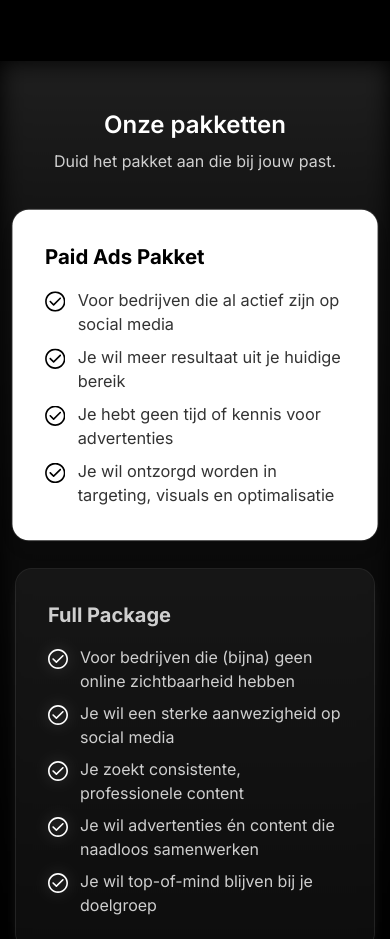
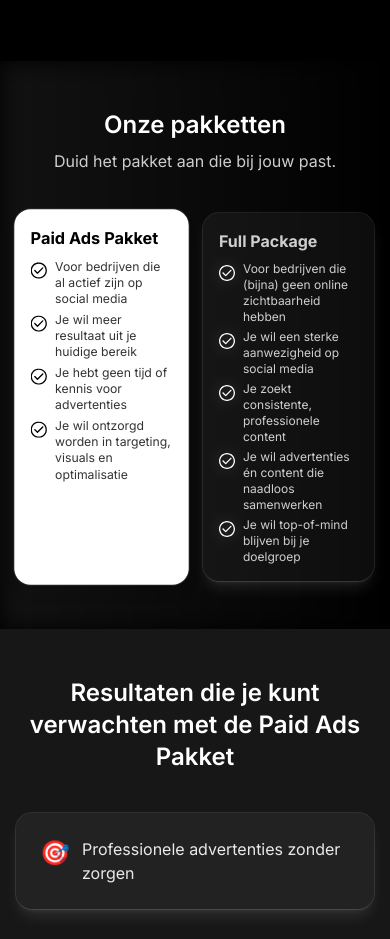
Before and after one commit to 6ftwardje/arcfunnelpage-02, a plain HTML site: page index.html in a window 390 px wide. Shown: the part 1442-2381 px from the top of the page. Drawn offline with nearby package versions, Linux system fonts and the light colour scheme; a script that the page names is missing.

Commit message:
Light-effect altijd horizontaal + illustration-table.png toegevoegd

```diff
--- a/index.html
+++ b/index.html
@@ -89,52 +89,52 @@
           <div class="container mx-auto px-4 md:px-6 py-12 md:py-20 animate-fadeInUp relative z-10">
             <h2 class="text-2xl md:text-3xl font-semibold text-center mb-2">Onze pakketten</h2>
             <p class="text-white/80 text-center mb-10">Duid het pakket aan die bij jouw past.</p>
-            <div class="grid md:grid-cols-2 gap-8 max-w-4xl mx-auto">
+            <div class="grid grid-cols-2 md:grid-cols-2 gap-4 max-w-4xl mx-auto">
               <!-- Paid Ads Pakket -->
-              <div id="paid-ads" class="bg-white/5 rounded-2xl p-8 shadow-lg shadow-white/10 ring-1 ring-white/10 flex flex-col items-start hover:scale-105 hover:shadow-white/20 transition cursor-pointer package-option active" data-package="paid-ads" @click="updateActivePackage('paid-ads')">
-                <h3 class="text-xl font-bold mb-4">Paid Ads Pakket</h3>
-                <ul class="package-list space-y-2">
-                  <li class="flex items-start gap-3">
-                    <img src="assets/checkmark.svg" alt="Checkmark" class="w-5 h-5 mt-1 filter brightness-0 invert drop-shadow-[0_0_8px_rgba(255,255,255,0.3)]" />
-                    <span>Voor bedrijven die al actief zijn op social media</span>
+              <div id="paid-ads" class="bg-white/5 rounded-2xl p-4 md:p-8 shadow-lg shadow-white/10 ring-1 ring-white/10 flex flex-col items-start hover:scale-105 hover:shadow-white/20 transition cursor-pointer package-option active" data-package="paid-ads" @click="updateActivePackage('paid-ads')">
+                <h3 class="text-base md:text-xl font-bold mb-2 md:mb-4">Paid Ads Pakket</h3>
+                <ul class="package-list space-y-1 md:space-y-2">
+                  <li class="flex items-start gap-2 md:gap-3">
+                    <img src="assets/checkmark.svg" alt="Checkmark" class="w-4 h-4 md:w-5 md:h-5 mt-1 filter brightness-0 invert drop-shadow-[0_0_8px_rgba(255,255,255,0.3)]" />
+                    <span class="text-xs md:text-base">Voor bedrijven die al actief zijn op social media</span>
                   </li>
-                  <li class="flex items-start gap-3">
-                    <img src="assets/checkmark.svg" alt="Checkmark" class="w-5 h-5 mt-1 filter brightness-0 invert drop-shadow-[0_0_8px_rgba(255,255,255,0.3)]" />
-                    <span>Je wil meer resultaat uit je huidige bereik</span>
+                  <li class="flex items-start gap-2 md:gap-3">
+                    <img src="assets/checkmark.svg" alt="Checkmark" class="w-4 h-4 md:w-5 md:h-5 mt-1 filter brightness-0 invert drop-shadow-[0_0_8px_rgba(255,255,255,0.3)]" />
+                    <span class="text-xs md:text-base">Je wil meer resultaat uit je huidige bereik</span>
                   </li>
-                  <li class="flex items-start gap-3">
-                    <img src="assets/checkmark.svg" alt="Checkmark" class="w-5 h-5 mt-1 filter brightness-0 invert drop-shadow-[0_0_8px_rgba(255,255,255,0.3)]" />
-                    <span>Je hebt geen tijd of kennis voor advertenties</span>
+                  <li class="flex items-start gap-2 md:gap-3">
+                    <img src="assets/checkmark.svg" alt="Checkmark" class="w-4 h-4 md:w-5 md:h-5 mt-1 filter brightness-0 invert drop-shadow-[0_0_8px_rgba(255,255,255,0.3)]" />
+                    <span class="text-xs md:text-base">Je hebt geen tijd of kennis voor advertenties</span>
                   </li>
-                  <li class="flex items-start gap-3">
-                    <img src="assets/checkmark.svg" alt="Checkmark" class="w-5 h-5 mt-1 filter brightness-0 invert drop-shadow-[0_0_8px_rgba(255,255,255,0.3)]" />
-                    <span>Je wil ontzorgd worden in targeting, visuals en optimalisatie</span>
+                  <li class="flex items-start gap-2 md:gap-3">
+                    <img src="assets/checkmark.svg" alt="Checkmark" class="w-4 h-4 md:w-5 md:h-5 mt-1 filter brightness-0 invert drop-shadow-[0_0_8px_rgba(255,255,255,0.3)]" />
+                    <span class="text-xs md:text-base">Je wil ontzorgd worden in targeting, visuals en optimalisatie</span>
                   </li>
                 </ul>
               </div>
               <!-- Full Package -->
-              <div id="full-package" class="bg-white/5 rounded-2xl p-8 shadow-lg shadow-white/10 ring-1 ring-white/10 flex flex-col items-start hover:scale-105 hover:shadow-white/20 transition cursor-pointer package-option" data-package="full-package" @click="updateActivePackage('full-package')">
-                <h3 class="text-xl font-bold mb-4">Full Package</h3>
-                <ul class="package-list space-y-2">
-                  <li class="flex items-start gap-3">
-                    <img src="assets/checkmark.svg" alt="Checkmark" class="w-5 h-5 mt-1 filter brightness-0 invert drop-shadow-[0_0_8px_rgba(255,255,255,0.3)]" />
-                    <span>Voor bedrijven die (bijna) geen online zichtbaarheid hebben</span>
+              <div id="full-package" class="bg-white/5 rounded-2xl p-4 md:p-8 shadow-lg shadow-white/10 ring-1 ring-white/10 flex flex-col items-start hover:scale-105 hover:shadow-white/20 transition cursor-pointer package-option" data-package="full-package" @click="updateActivePackage('full-package')">
+                <h3 class="text-base md:text-xl font-bold mb-2 md:mb-4">Full Package</h3>
+                <ul class="package-list space-y-1 md:space-y-2">
+                  <li class="flex items-start gap-2 md:gap-3">
+                    <img src="assets/checkmark.svg" alt="Checkmark" class="w-4 h-4 md:w-5 md:h-5 mt-1 filter brightness-0 invert drop-shadow-[0_0_8px_rgba(255,255,255,0.3)]" />
+                    <span class="text-xs md:text-base">Voor bedrijven die (bijna) geen online zichtbaarheid hebben</span>
                   </li>
-                  <li class="flex items-start gap-3">
-                    <img src="assets/checkmark.svg" alt="Checkmark" class="w-5 h-5 mt-1 filter brightness-0 invert drop-shadow-[0_0_8px_rgba(255,255,255,0.3)]" />
-                    <span>Je wil een sterke aanwezigheid op social media</span>
+                  <li class="flex items-start gap-2 md:gap-3">
+                    <img src="assets/checkmark.svg" alt="Checkmark" class="w-4 h-4 md:w-5 md:h-5 mt-1 filter brightness-0 invert drop-shadow-[0_0_8px_rgba(255,255,255,0.3)]" />
+                    <span class="text-xs md:text-base">Je wil een sterke aanwezigheid op social media</span>
                   </li>
-                  <li class="flex items-start gap-3">
-                    <img src="assets/checkmark.svg" alt="Checkmark" class="w-5 h-5 mt-1 filter brightness-0 invert drop-shadow-[0_0_8px_rgba(255,255,255,0.3)]" />
-                    <span>Je zoekt consistente, professionele content</span>
+                  <li class="flex items-start gap-2 md:gap-3">
+                    <img src="assets/checkmark.svg" alt="Checkmark" class="w-4 h-4 md:w-5 md:h-5 mt-1 filter brightness-0 invert drop-shadow-[0_0_8px_rgba(255,255,255,0.3)]" />
+                    <span class="text-xs md:text-base">Je zoekt consistente, professionele content</span>
                   </li>
-                  <li class="flex items-start gap-3">
-                    <img src="assets/checkmark.svg" alt="Checkmark" class="w-5 h-5 mt-1 filter brightness-0 invert drop-shadow-[0_0_8px_rgba(255,255,255,0.3)]" />
-                    <span>Je wil advertenties én content die naadloos samenwerken</span>
+                  <li class="flex items-start gap-2 md:gap-3">
+                    <img src="assets/checkmark.svg" alt="Checkmark" class="w-4 h-4 md:w-5 md:h-5 mt-1 filter brightness-0 invert drop-shadow-[0_0_8px_rgba(255,255,255,0.3)]" />
+                    <span class="text-xs md:text-base">Je wil advertenties én content die naadloos samenwerken</span>
                   </li>
-                  <li class="flex items-start gap-3">
-                    <img src="assets/checkmark.svg" alt="Checkmark" class="w-5 h-5 mt-1 filter brightness-0 invert drop-shadow-[0_0_8px_rgba(255,255,255,0.3)]" />
-                    <span>Je wil top-of-mind blijven bij je doelgroep</span>
+                  <li class="flex items-start gap-2 md:gap-3">
+                    <img src="assets/checkmark.svg" alt="Checkmark" class="w-4 h-4 md:w-5 md:h-5 mt-1 filter brightness-0 invert drop-shadow-[0_0_8px_rgba(255,255,255,0.3)]" />
+                    <span class="text-xs md:text-base">Je wil top-of-mind blijven bij je doelgroep</span>
                   </li>
                 </ul>
               </div>
@@ -307,21 +307,11 @@
             this.activePackage = packageId;
             const lightEffect = document.querySelector('.light-effect');
             lightEffect.classList.remove('light-left', 'light-right', 'light-top', 'light-bottom', 'light-effect-vertical');
-            const isMobile = window.innerWidth < 768;
-            if (isMobile) {
-              lightEffect.classList.add('light-effect-vertical');
-              if (packageId === 'paid-ads') {
-                lightEffect.classList.add('light-top');
-              } else {
-                lightEffect.classList.add('light-bottom');
-              }
+            // Altijd horizontaal, ook op mobile
+            if (packageId === 'paid-ads') {
+              lightEffect.classList.add('light-left');
             } else {
-              lightEffect.classList.remove('light-effect-vertical');
-              if (packageId === 'paid-ads') {
-                lightEffect.classList.add('light-left');
-              } else {
-                lightEffect.classList.add('light-right');
-              }
+              lightEffect.classList.add('light-right');
             }
             lightEffect.classList.add('active');
 
```
Also changed, not shown: assets/illustration-table.png.
